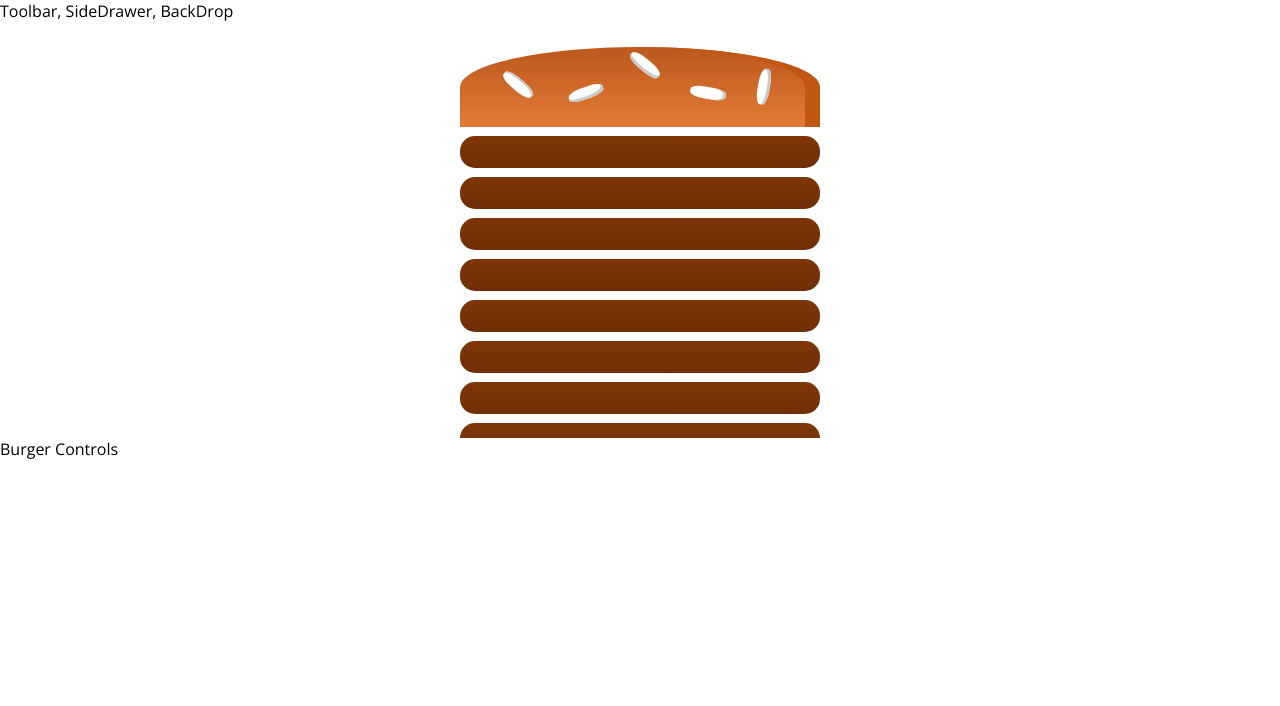
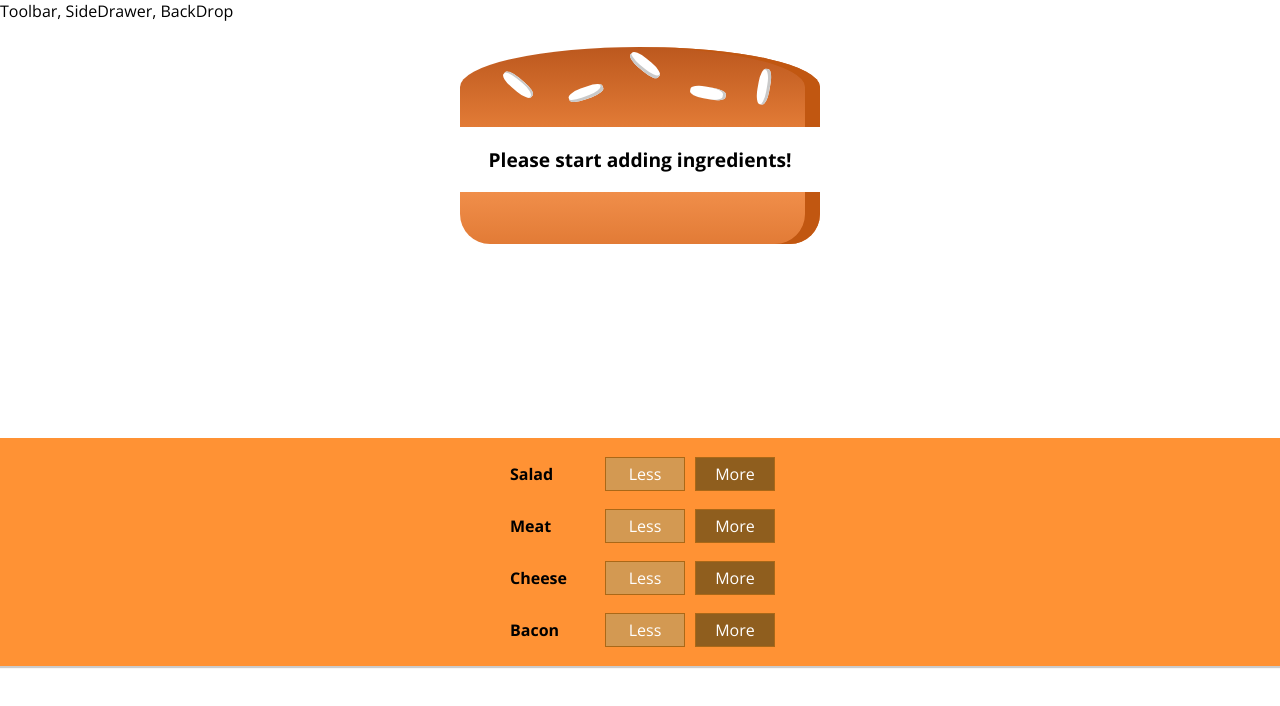
Before and after one commit to vanduonghcmus/My-Burger-Builder, a React app: page / in a window 1280 px wide. Shown: the top 706 px of the page. Built offline with nearby package versions, Linux system fonts and the light colour scheme.

Commit message:
Output multiple controlBuilder

```diff
--- a/src/Burger/BuildControls/BuildControls.js
+++ b/src/Burger/BuildControls/BuildControls.js
@@ -1,7 +1,23 @@
 import React from 'react';
 
+import styles from './BuildControls.module.css';
+import BuildControl from './BuildControl/BuildControl';
+
+const controls = [
+	{ label: 'Salad', type: 'salad' },
+	{ label: 'Meat', type: 'meat' },
+	{ label: 'Cheese', type: 'cheese' },
+	{ label: 'Bacon', type: 'bacon' },
+];
+
 const buildControl = () => {
-	return <div></div>;
+	return (
+		<div className={styles.BuildControls}>
+			{controls.map((crtl) => {
+				return <BuildControl key={crtl.label} label={crtl.label} />;
+			})}
+		</div>
+	);
 };
 
 export default buildControl;
--- a/src/containers/BurgerBuilder.js
+++ b/src/containers/BurgerBuilder.js
@@ -2,6 +2,7 @@ import React, { Component } from 'react';
 
 import Aux from '../hoc/Auxiliary';
 import BurgerIngredient from '../Burger/Burger';
+import BuildControls from '../Burger/BuildControls/BuildControls';
 
 class BurgerBuilder extends Component {
 	// constructor(props){
@@ -14,7 +15,7 @@ class BurgerBuilder extends Component {
 			salad: 0,
 			bacon: 0,
 			cheese: 0,
-			meat: 9,
+			meat: 0,
 		},
 	};
 
@@ -22,7 +23,7 @@ class BurgerBuilder extends Component {
 		return (
 			<Aux>
 				<BurgerIngredient ingredients={this.state.ingredients} />
-				<div>Burger Controls</div>
+				<BuildControls />
 			</Aux>
 		);
 	}
```
